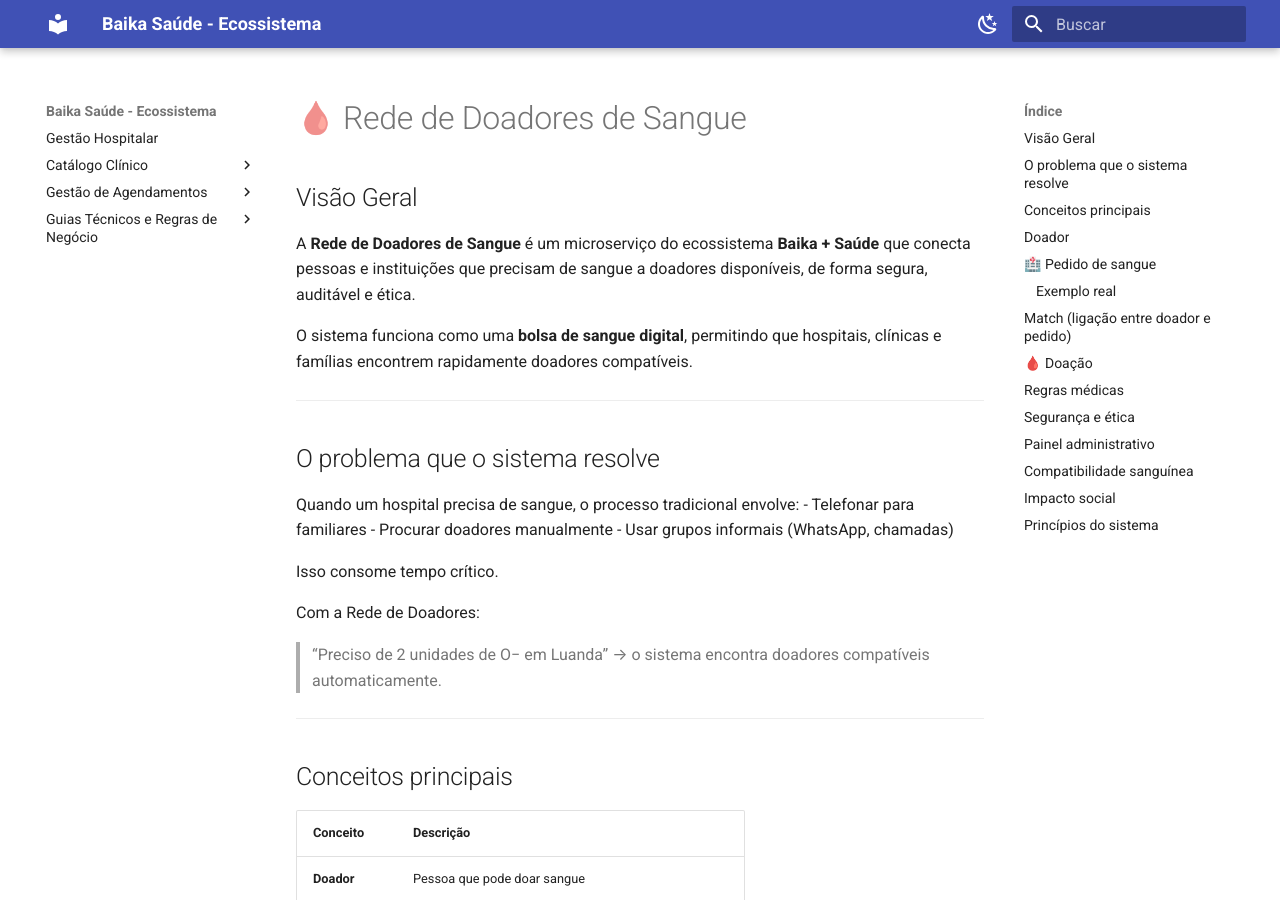
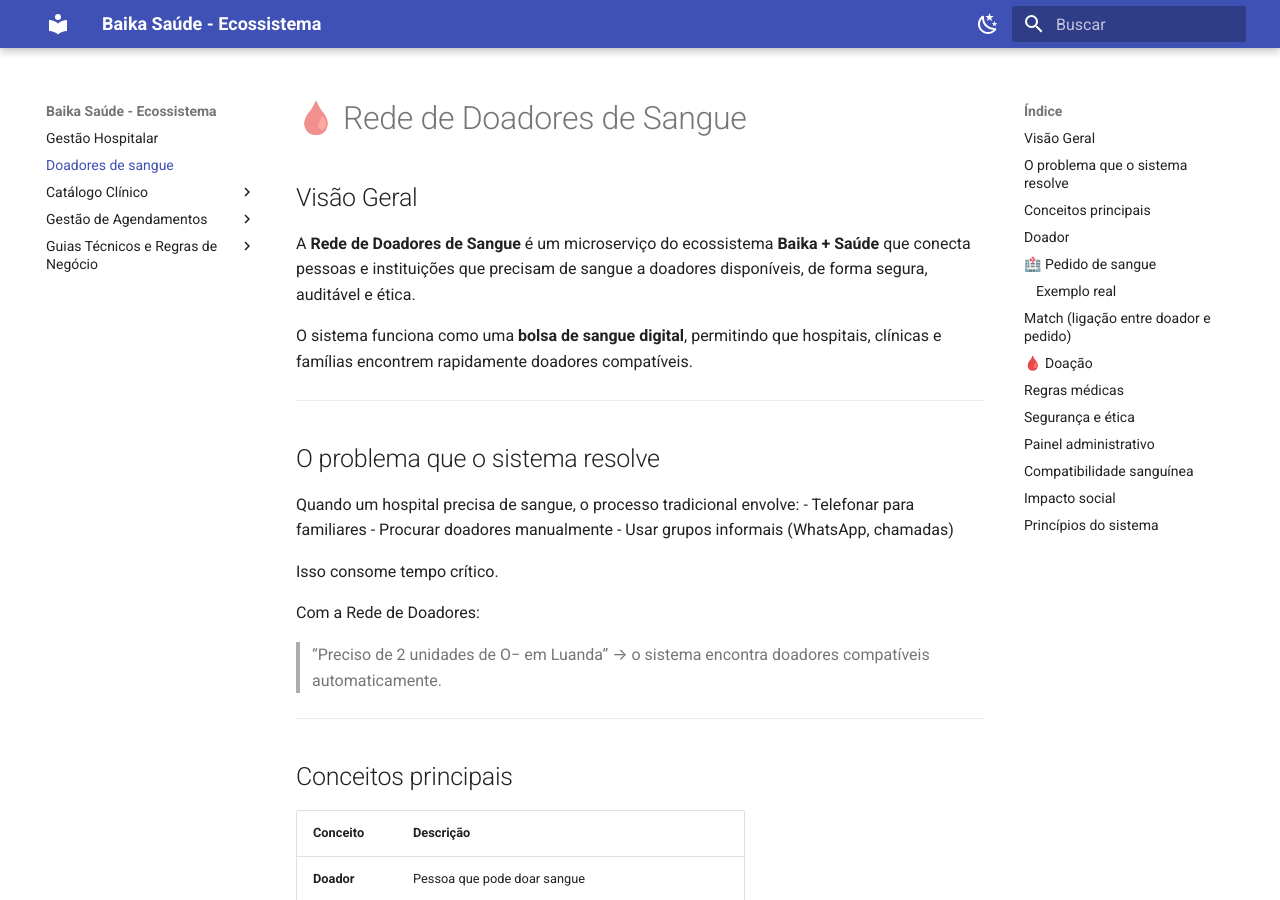
Before and after one commit to TERAMED-SA/SATDOCS, an MkDocs documentation site: the page built from docs/doadores-de-sangue/doadores-de-sangue.md, in a window 1280 px wide and 900 px high. Built offline with MkDocs 1.6.1 and Material for MkDocs 9.7.7, drawn with Linux system fonts in a browser that asks for light colours.

Commit message:
Add navigation entry for blood donors section

```diff
--- a/mkdocs.yml
+++ b/mkdocs.yml
@@ -17,6 +17,7 @@ theme:
 
 nav:
   - Gestão Hospitalar: hospital.md
+  - Doadores de sangue: doadores-de-sangue/doadores-de-sangue.md
   - Catálogo Clínico:
       - Guia de Modelagem: catalogo-clinico/index.md
       - Guia do Desenvolvedor: catalogo-clinico/developer.md
```
